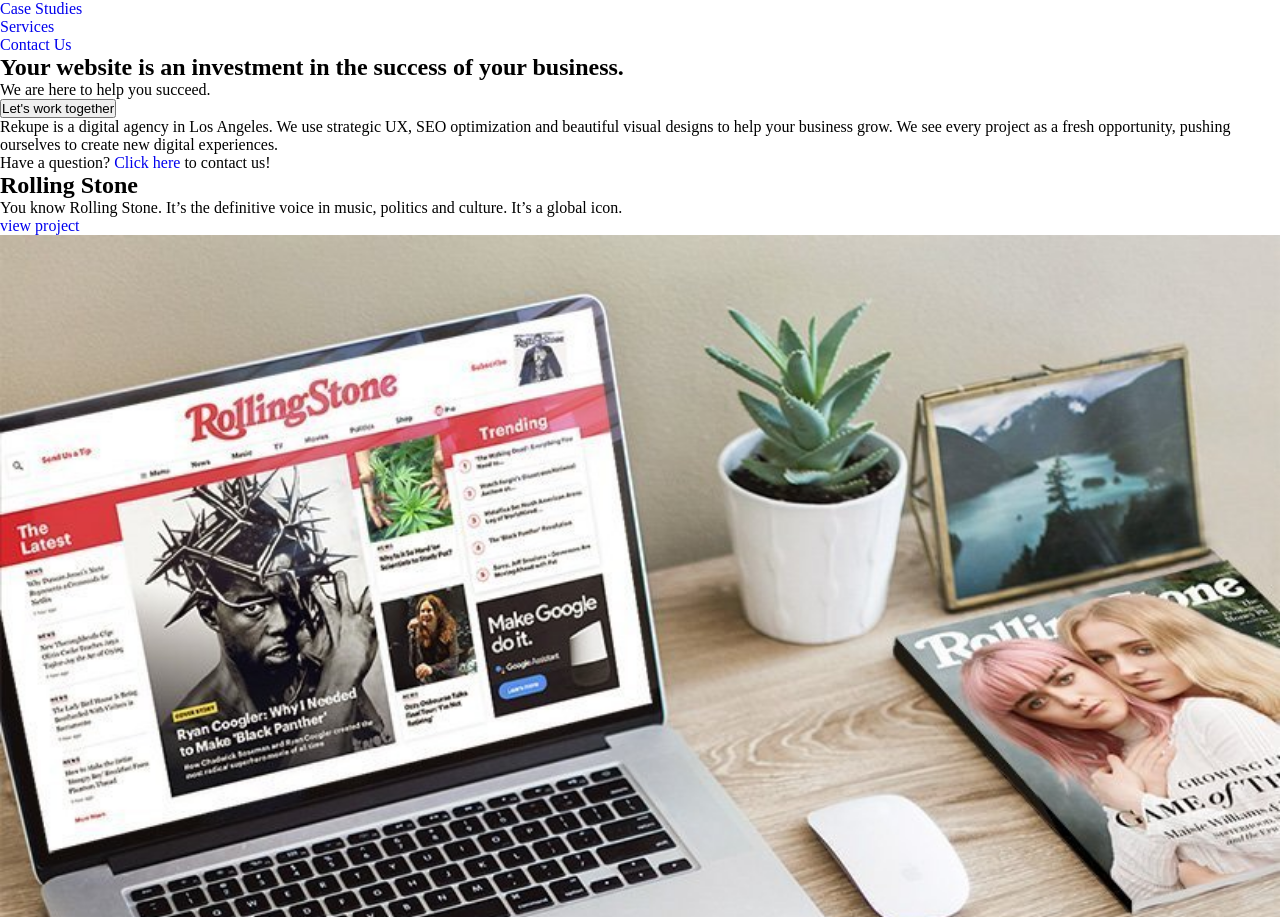
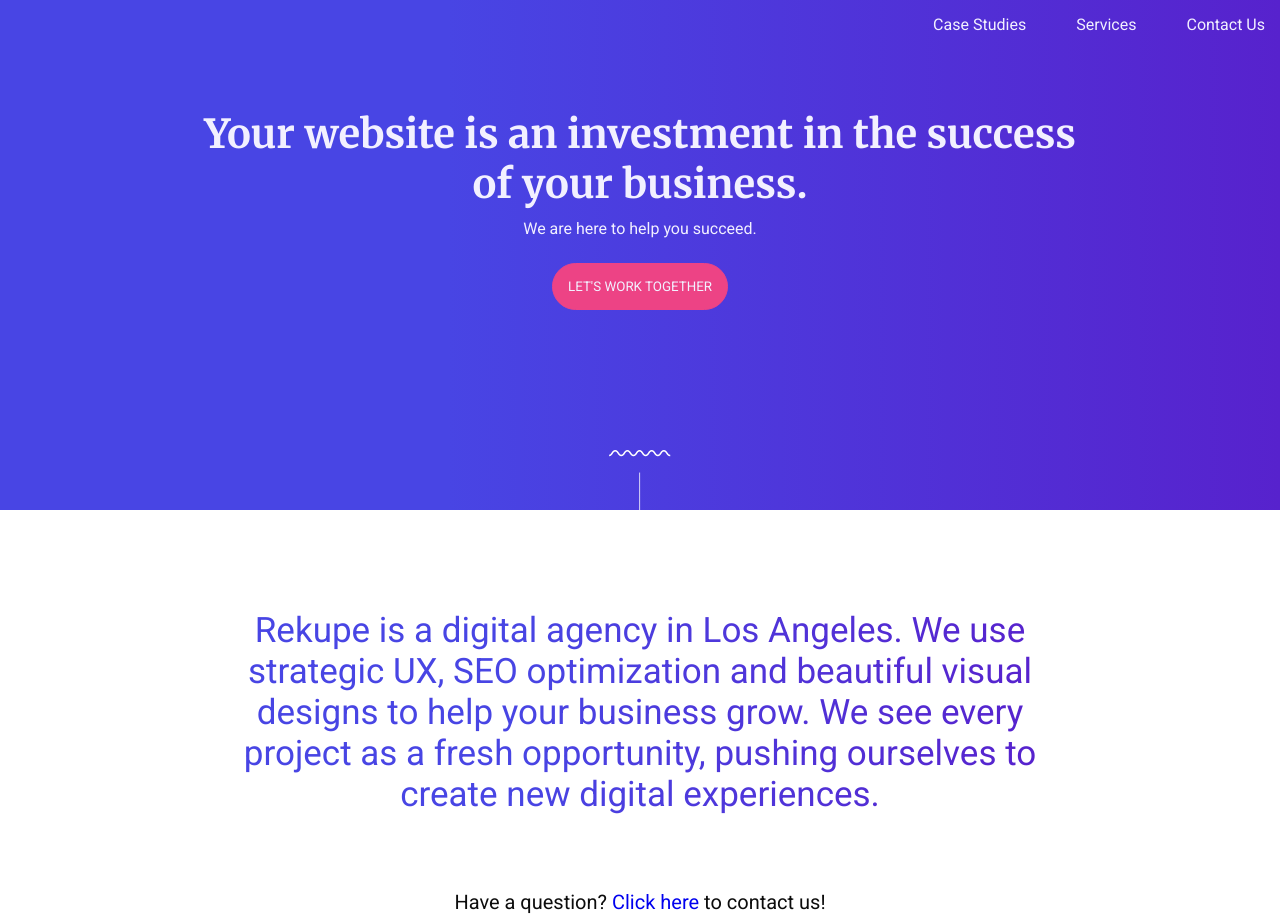
Before and after one commit to Kim007dus/concept-website, a plain HTML site: page index.html in a window 1280 px wide. Shown: the top 917 px of the page. Drawn offline with Linux system fonts and the light colour scheme.

Commit message:
first version css and html

```diff
--- a/index.html
+++ b/index.html
@@ -3,15 +3,15 @@
 <head>
     <meta charset="UTF-8">
     <link rel="stylesheet" href="styles.css">
-    <title>Title</title>
+    <title>Concept website Kim</title>
 </head>
 <body>
 <header>
     <nav class="navbar">
-        <ul class="nav list">
-            <li class="nav-item"><a href="./casestudies">Case Studies</a></li>
-            <li class="nav-item"><a href="./services">Services</a></li>
-            <li class="nav-item"><a href="./contactus">Contact Us</a></li>
+        <ul class="navlist">
+            <li class="nav-item"><a href="#casestudies">Case Studies</a></li>
+            <li class="nav-item"><a href="#services">Services</a></li>
+            <li class="nav-item"><a href="#contactus">Contact Us</a></li>
         </ul>
     </nav>
     <section class="header">
@@ -19,30 +19,67 @@
         <p>We are here to help you succeed.</p>
         <button>Let's work together</button>
     </section>
+    <img src="./assets/squiggle_line_stripe.svg" alt="squiggle line stripe"/>
 </header>
 <main>
     <section class="hello">
-        <p>Rekupe is a digital agency in Los Angeles. We use strategic UX, SEO optimization and beautiful visual designs
+        <p class="text">Rekupe is a digital agency in Los Angeles. We use strategic UX, SEO optimization and beautiful
+            visual designs
             to help your business grow. We see every project as a fresh opportunity, pushing ourselves to create new
             digital experiences.</p>
-        <p>Have a question? <a href="./contactus">Click here</a> to contact us!</p>
+        <p class="extra">Have a question? <a href="./contactus">Click here</a> to contact us!</p>
     </section>
-    <section class="casestudies">
+    <section id="casestudies" class="casestudies">
         <section class="studies">
-            <h2>Rolling Stone</h2>
-            <p>You know Rolling Stone. It’s the definitive voice in music, politics and culture. It’s a global icon.</p>
-            <a href="/.project">view project</a><img src="./assets/work-image-01.jpeg" alt="Work image" /></section>
+            <div class="contentblock">
+                <h2>Rolling Stone</h2>
+                <img src="./assets/squiggle_line.svg" alt="icon squiggle line" />
+                <p>You know Rolling Stone. It’s the definitive voice in music, politics and culture. It’s a global
+                    icon.</p>
+                <a href="/.project">view project</a>
+            </div>
+
+            <span class="imgwrapper">
+            <img src="./assets/work-image-01.jpeg" alt="Work image"/>
+            </span></section>
         <section class="studies">
-            <h2>Variety</h2>
-            <p>Variety is an industry leader for breaking entertainment news, reviews and box office results with archive of content dating back to 1905</p>
-            <a href="/.project">view project</a><img src="./assets/work-image-02.jpeg" alt="Work image" /></section>
+            <div class="contentblock"><h2>Variety</h2>
+                <img src="./assets/squiggle_line.svg" alt="icon squiggle line" />
+            <p>Variety is an industry leader for breaking entertainment news, reviews and box office results with
+                archive of content dating back to 1905</p>
+                <a href="/.project">view project</a></div>
+            <span class="imgwrapper">
+            <img src="./assets/work-image-02.jpeg" alt="Work image"/>
+            </span></section>
         <section class="studies">
-            <h2>Worth</h2>
+            <div class="contentblock"><h2>Worth</h2>
+                <img src="./assets/squiggle_line.svg" alt="icon squiggle line" />
             <p>A global media platform connecting a community that embraces worth beyond wealth.</p>
-            <a href="/.project">view project</a><img src="./assets/work-image-03.jpeg" alt="Work image" /></section>
+                <a href="/.project">view project</a></div>
+            <span class="imgwrapper">
+            <img src="./assets/work-image-03.jpeg" alt="Work image"/>
+            </span>
+        </section>
     </section>
-    <section class="services"></section>
-    <section class="contactus"></section>
+    <section id="services" class="services"></section>
+    <section id="contactus" class="contactus">
+        <form>
+            <label for="name">
+                Name:
+                <input type="text" id="name" placeholder="Name" name="name" />
+            </label>
+            <label for="email">
+                E-mail:
+                <input type="email" id="email" placeholder="E-mail" name="email"/>
+            </label>
+            <label for="message">
+                Message:
+                <textarea cols="35" rows="5" type="text" id="message" placeholder="Message" name="message"></textarea>
+            </label>
+            <button type="submit">Send</button>
+        </form>
+
+    </section>
 </main>
 <footer>Business website opdracht © NOVI Hogeschool 2022</footer>
 </body>
--- a/styles.css
+++ b/styles.css
@@ -1,42 +1,184 @@
-/*////////////////////////
-    Table of Contents
-    1. Global Styles
-    2. Typography
-    3. Layout
-        3.1 Reusables
-        3.2 Other
-    4. Areas
-        4.1 Header
-        4.2 Introduction
-        etc.
-    5. Media Queries
-////////////////////////*/
+@import url('https://fonts.googleapis.com/css2?family=Merriweather:ital,wght@0,300;0,400;0,700;0,900;1,300;1,400;1,700;1,900&display=swap');
+@import url('https://fonts.googleapis.com/css2?family=Roboto:ital,wght@0,100;0,300;0,400;0,500;0,700;0,900;1,100;1,300;1,400;1,500;1,700;1,900&display=swap');
 
-/* ------------------------------- 1. Global Styles -------------------------------- */
+
 * {
     box-sizing: border-box;
     margin: 0;
     padding: 0;
+
+}
+
+:root {
+    --color-gradient: linear-gradient(90deg, rgba(72, 69, 228, 1) 0%, rgba(72, 69, 228, 1) 35%, rgba(87, 34, 205, 1) 100%);
+    --color-purple: #5722CD;
+    --color-bl: #4845E4;
+    --color-buttons: #ED4385;
+    --color-text: #0C0C0C;
+    --color-bigtext: #F2F0FF;
+    --color-bg-projects: #F3F6F9;
+    --color-text-services: #7A7A7A;
+    --height-footer: 30px;
+
+}
+
+body {
+    display: flex;
+    flex-direction: column;
+    font-family: 'Roboto', sans-serif;
+    min-width: 1200px;
+    color: var(--color-text);
+}
+
+a {
     text-decoration: none;
-    list-style: none;
+}
+
+header a {
+    color: var(--color-bigtext);
 }
 
 img {
     width: 100%;
 }
 
-/* ------------------------------- 2. Typography ----------------------------------- */
+h1, h2, h3 {
+    font-family: 'Merriweather', serif;
+}
 
-/* ------------------------------- 3. Layout --------------------------------------- */
+button {
+    background-color: var(--color-buttons);
+    color: var(--color-bigtext);
+    border-radius: 30px;
+    border: 1px solid var(--color-buttons);
+    padding: 15px;
+    margin-top: 25px;
+    font-family: 'Roboto', sans-serif;
+    box-shadow: 1px 1px 1px -7px rgba(204, 204, 204, 1);
+    text-transform: uppercase;
+}
 
-/* --------------- 3.1 Reusables ----------------------- */
+header {
+    display: flex;
+    flex-direction: column;
+    align-items: center;
+    background: var(--color-bl);
+    background: var(--color-gradient);
+    color: var(--color-bigtext);
+    padding-bottom: 200px;
+    position: relative;
+}
 
-/* --------------- 3.2 Other --------------------------- */
+.navbar {
+    align-self: end;
+    padding: 15px;
 
-/* ------------------------------- 4. Areas ---------------------------------------- */
+}
 
-/* --------------- 4.1 Header ------------------------- */
+.navlist {
+    display: flex;
+    flex-direction: row;
+    gap: 50px;
+    text-decoration: none;
+    list-style: none;
+}
 
-/* --------------- 4.2 Introduction ------------------- */
 
-/* ------------------------------- 5. Media Queries -------------------------------- */
+.header {
+    display: flex;
+    flex-direction: column;
+    align-items: center;
+    max-width: 900px;
+    text-align: center;
+    margin-top: 50px;
+
+}
+
+header img {
+    width: 100px;
+    aspect-ratio: 1/1;
+    position: absolute;
+    top: 450px;
+}
+
+h1 {
+    padding: 10px;
+    font-size: 40px;
+}
+
+main {
+    display: flex;
+    flex-direction: column;
+    align-items: center;
+
+}
+
+.hello {
+    max-width: 800px;
+    text-align: center;
+    margin: 100px;
+    font-size: 35px;
+}
+
+.text {
+    background: var(--color-bl);
+    background: var(--color-gradient);
+    -webkit-background-clip: text;
+    background-clip: text;
+    -webkit-text-fill-color: transparent;
+}
+
+.extra {
+    font-size: 20px;
+    color: var(--color-text);
+    padding-top: 75px;
+}
+
+.casestudies {
+    display: flex;
+    flex-direction: column;
+    background-color: var(--color-bg-projects);
+}
+
+.studies {
+    display: grid;
+    grid-template-columns: 1fr 2fr;
+    padding: 50px;
+}
+
+.contentblock img {
+    width: 100px;
+    aspect-ratio: 1/1;
+}
+
+.contentblock a {
+    text-transform: uppercase;
+    color: var(--color-purple);
+    font-size: 12px;
+    font-weight: 900;
+}
+
+.imgwrapper {
+    grid-column: 2/3;
+}
+
+.contactus {
+    background: var(--color-bl);
+    background: var(--color-gradient);
+    color: var(--color-bigtext);
+
+}
+
+form {
+    display: flex;
+    flex-direction: column;
+    justify-content: center;
+}
+
+footer {
+    background-color: var(--color-text);
+    color: var(--color-bigtext);
+    text-align: center;
+    height: var(--height-footer)
+
+}
```
